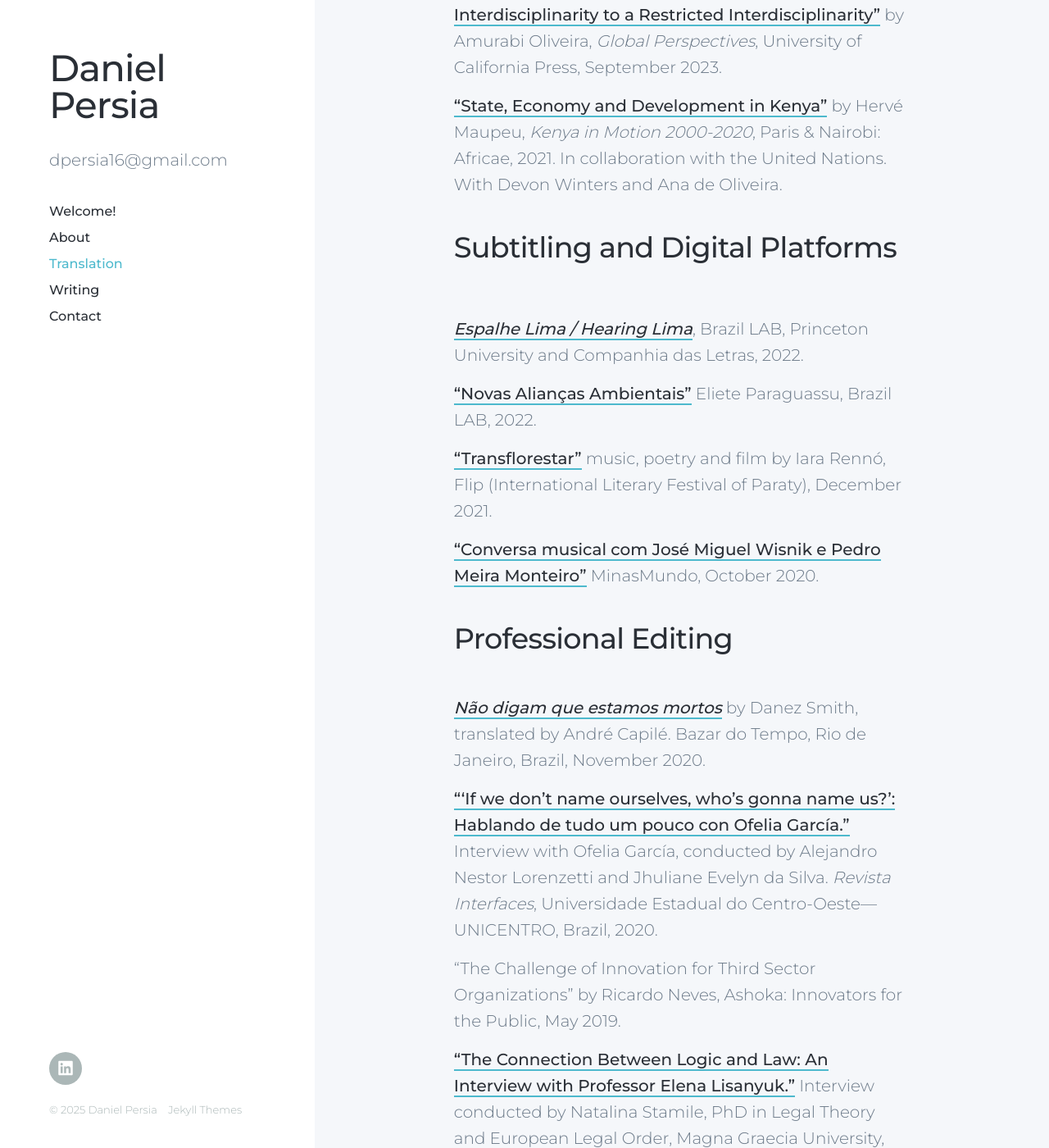
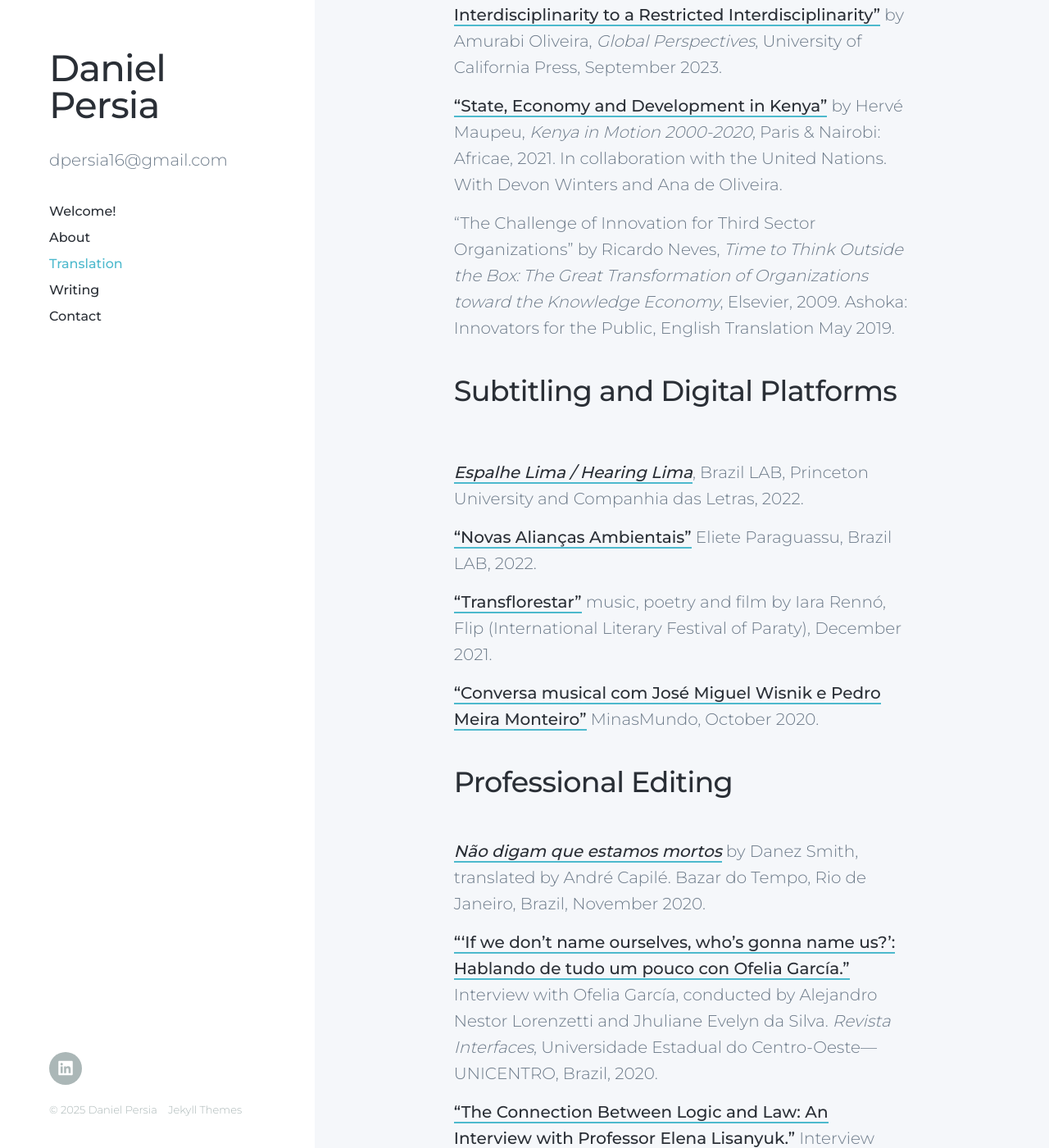
Before and after one commit to danielpersia/danielpersia.github.io, a Jekyll site: the page built from _pages/translations.md, in a window 1280 px wide and 1400 px high, scrolled down 5157 px. Shown: the whole window at 82% size. Built offline with Jekyll 4.4.1, drawn with Linux system fonts in a browser that asks for light colours; nearby versions of some CDN libraries.

Commit message:
Update translations.md

```diff
--- a/_pages/translations.md
+++ b/_pages/translations.md
@@ -100,6 +100,9 @@ The book, whose art direction was the responsibility of the award-winning Rodolf
 
 ["State, Economy and Development in Kenya"](https://books.openedition.org/africae/2420?lang=en) by Hervé Maupeu, *Kenya in Motion 2000-2020*, Paris & Nairobi: Africae, 2021. In collaboration with the United Nations. With Devon Winters and Ana de Oliveira.
 
+“The Challenge of Innovation for Third Sector Organizations” by Ricardo Neves, *Time to Think Outside the Box: The Great Transformation of Organizations toward the Knowledge Economy*, Elsevier, 2009. Ashoka: Innovators for the Public, English Translation May 2019.
+
+
 ## Subtitling and Digital Platforms
 <br>
 
```
Also changed, not shown: other parts of _pages/translations.md (+0 -3 lines).
